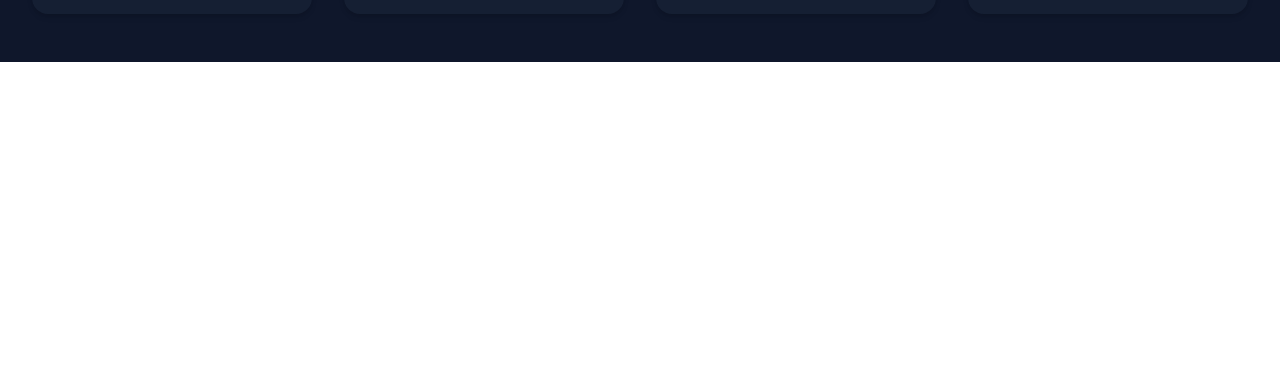
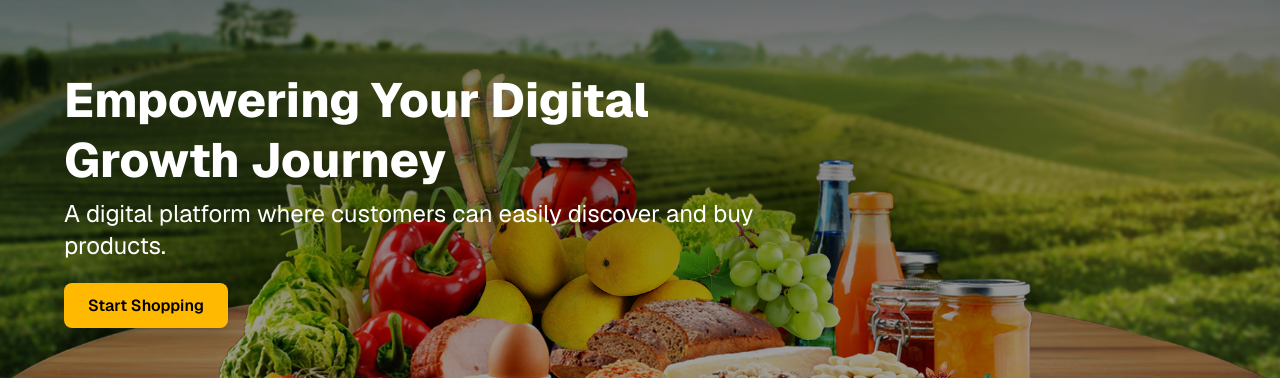
Before and after one commit to ismail-dev-code/next-mart, a Next.js app: page / in a window 1280 px wide. Shown: the part 192-570 px from the top of the page. Built offline with nearby package versions, Linux system fonts and the light colour scheme; no server answers.

Commit message:
chore: hero section added

```diff
--- a/src/app/page.js
+++ b/src/app/page.js
@@ -1,12 +1,13 @@
 import Footer from "@/components/Footer";
+import HeroSection from "@/components/Hero";
 import Navbar from "@/components/Navbar";
 import WhyNextMart from "@/components/WhyNextMart";
 
 
 export default function Home() {
   return (
-    <div className="font-sans grid grid-rows-[20px_1fr_20px] items-center justify-items-center min-h-screen ">
-
+    <div className="font-sans min-h-screen ">
+ <HeroSection/>
     <WhyNextMart/>
 
     </div>
--- /dev/null
+++ b/src/components/Hero.jsx
@@ -0,0 +1,32 @@
+import Link from 'next/link';
+import React from 'react';
+
+export default function HeroSection() {
+  return (
+    <section className="bg-slate-900 text-white border-t border-slate-800">
+      <div className="relative h-full md:h-[80vh] flex items-center justify-start text-left md:py-0 py-12 px-6 md:px-16">
+        {/* Background image with gradient overlay */}
+        <div
+          className="absolute inset-0 bg-cover bg-center"
+          style={{
+            backgroundImage: `linear-gradient(rgba(0,0,0,0.6), rgba(0,0,0,0.3)), url('/hero1.jpg')`,
+          }}
+        ></div>
+
+        {/* Hero text */}
+        <div className="relative z-10 max-w-3xl">
+          <h1 className="text-3xl md:text-5xl font-extrabold mb-2 leading-tight">
+         Empowering Your Digital Growth Journey
+          </h1>
+         <p className="text-lg md:text-2xl mb-8">
+  A digital platform where customers can easily discover and buy products.
+</p>
+
+          <Link href={"/products"} className="bg-amber-400 text-black cursor-pointer font-semibold py-3 px-6 rounded-lg transition-all duration-300 shadow-lg hover:shadow-xl">
+          Start Shopping
+          </Link>
+        </div>
+      </div>
+    </section>
+  );
+}
```
